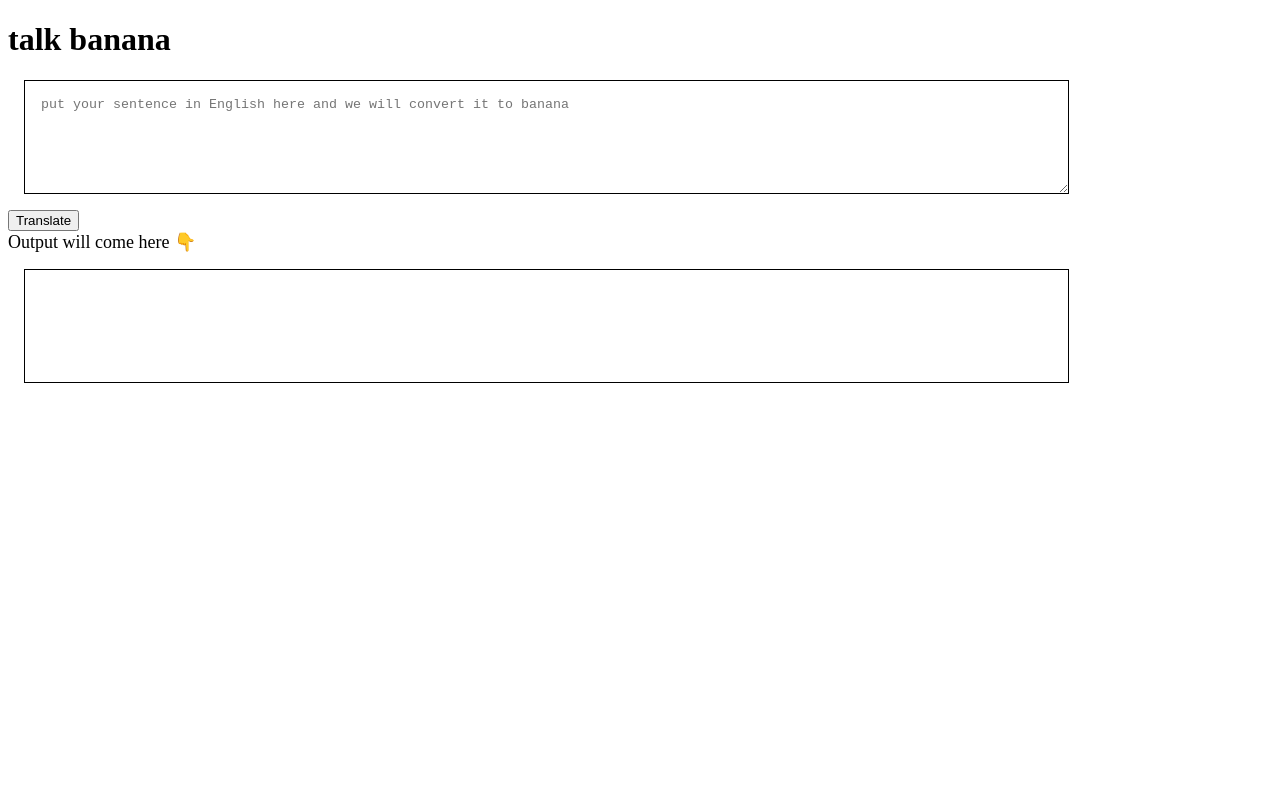
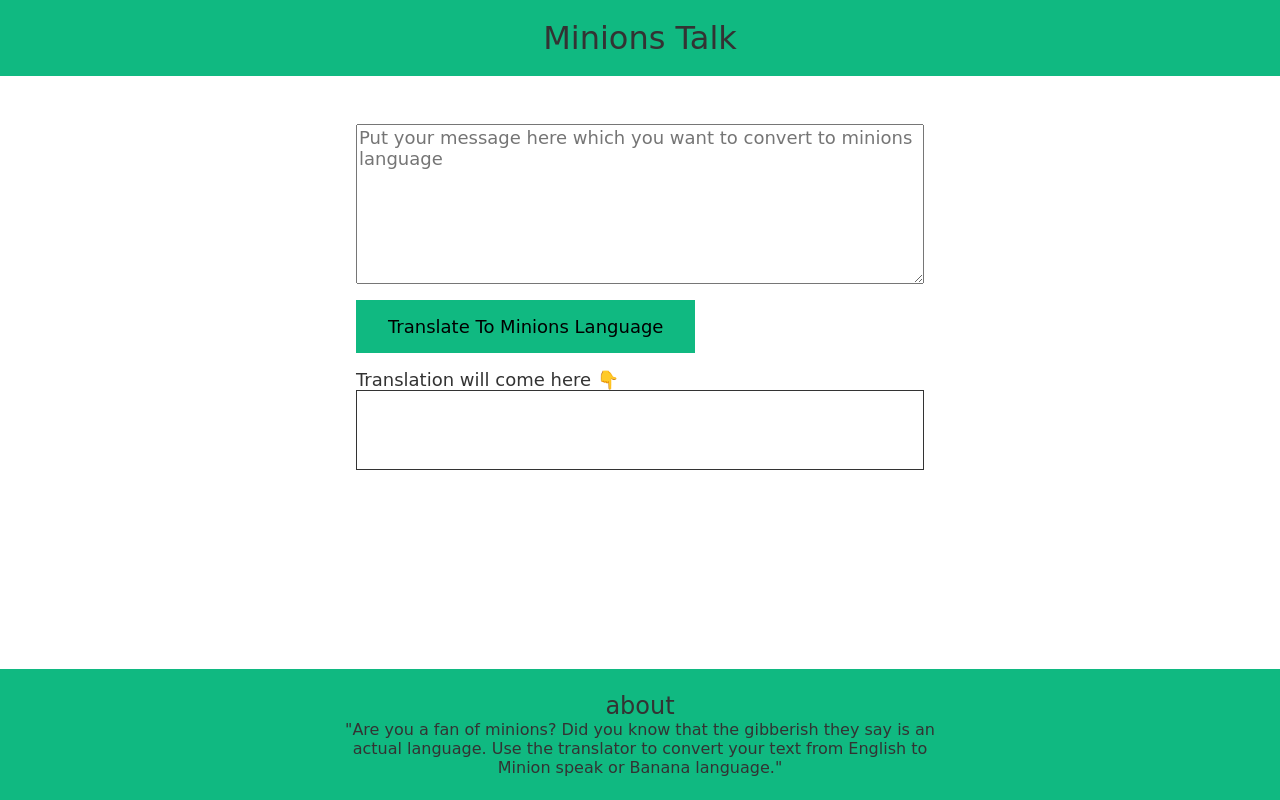
Before and after one commit to manishk-99/neogcamp-banana-speak, a plain HTML site: page index.html in a window 1280 px wide. Drawn offline with Linux system fonts and the light colour scheme.

Commit message:
completed

```diff
--- a/index.html
+++ b/index.html
@@ -3,8 +3,9 @@
 <head>
     <meta charset="UTF-8">
     <meta name="viewport" content="width=device-width, initial-scale=1.0">
-    <title>Banana speak</title>
-    <style>
+    <title>Banana Talk</title>
+    <link href="/styles.css" rel="stylesheet">
+    <!-- <style>
         textarea {
             display: block;
             border: 1px solid black;
@@ -21,15 +22,24 @@
             padding: 1rem;
             margin: 1rem;
         }
-    </style>
+    </style> -->
 </head>
 <body>
-    <h1>talk banana</h1>
-    <textarea id="txt-input" placeholder="put your sentence in English here and we will convert it to banana"></textarea>
-    <button id="btn-translate">Translate</button>
-
-    <div style="font-size: large;"> Output will come here 👇</div>
-    <div id="output"></div>
+    <nav>
+        <div style="font-size: 2rem; padding: 1.2rem;">
+            Minions Talk
+        </div>
+    </nav>
+    <main>
+        <textarea id="txt-input" placeholder="Put your message here which you want to convert to minions language"></textarea>
+    <button id="btn-translate">Translate To Minions Language</button>
+    <div style="font-size: large;"> Translation will come here 👇</div>
+    <div id="output" style="padding: 1rem; font-size: large"></div>
+    </main>
+    <footer>
+        <div style="font-size: x-large;">about</div>
+        <p>"Are you a fan of minions? Did you know that the gibberish they say is an actual language. Use the translator to convert your text from English to Minion speak or Banana language."</p>
+    </footer>
     <script src="app.js" type="text/javascript"></script>
 </body>
 </html>
--- /dev/null
+++ b/styles.css
@@ -0,0 +1,71 @@
+/* @import url('https://fonts.googleapis.com/css2?family=Cedarville+Cursive&display=swap'); */
+
+* {
+    box-sizing: border-box;
+}
+
+:root {
+    --primary: #10B981;
+    --black: #333333;
+    --width-break: 600px;
+}
+
+body {
+    margin: 0;
+    font-family: 'Kalam', cursive;
+    color: #333333;
+}
+
+nav {
+    background-color: var(--primary);
+    text-align: center;
+}
+
+main {
+    margin: auto;
+    padding: 1rem;
+    max-width: var(--width-break);
+}
+
+textarea {
+    box-sizing: border-box;
+    display: block;
+    width: 100%;
+    min-height: 20vh;
+    margin-top: 2rem;
+    font-size: large;
+    font-family: inherit;
+}
+
+button {
+    background-color: var(--primary);
+    border: none;
+    margin: 1rem 0rem;
+    padding: 1rem 2rem;
+    font-family: 'Kalam', cursive;
+    font-size: large;
+}
+
+
+#output {
+    box-sizing: border-box;
+    width: 100%;
+    min-height: 10vh;
+    max-height: 20vh;
+    overflow: scroll;
+    border: 1px solid var(--black);
+}
+
+footer {
+    position: fixed;
+    bottom: 0;
+    width: 100%;
+    padding: 1.44rem;
+    background-color: var(--primary);
+    text-align: center;
+}
+
+footer p {
+    max-width: var(--width-break);
+    margin: auto;
+}
```
